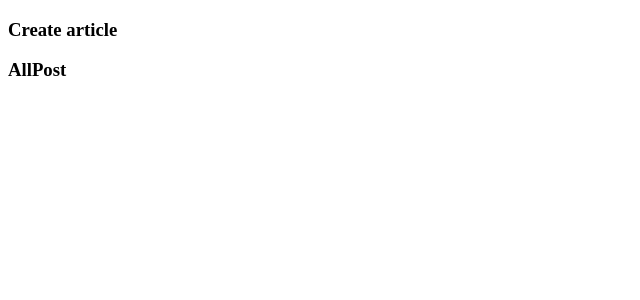
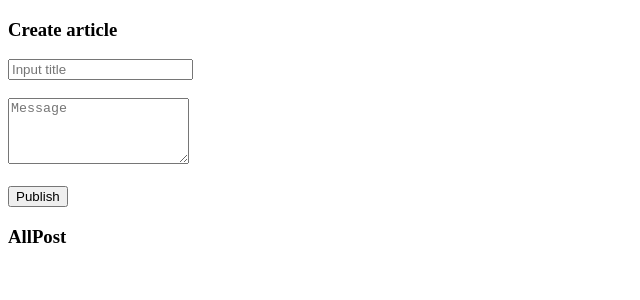
Before and after one commit to kubr2017/Article, a React (Create React App) app: page / in a window 1280 px wide. Shown: the top 300 px of the page, without its empty margins (0-640 px from the left). Built offline with nearby package versions, Linux system fonts and the light colour scheme.

Commit message:
Feat: Fill out <PostForm>

```diff
--- a/src/components/PostForm.js
+++ b/src/components/PostForm.js
@@ -5,6 +5,11 @@ class PostForm extends Component {
     return(
       <div>
         <h3>Create article</h3>
+        <form>
+          <input required type='text' placeholder='Input title'/><br/><br/>
+          <textarea required rows='4' placeholder='Message'/><br/><br/>
+          <button>Publish</button>
+        </form>
       </div>
     )
   }
```
